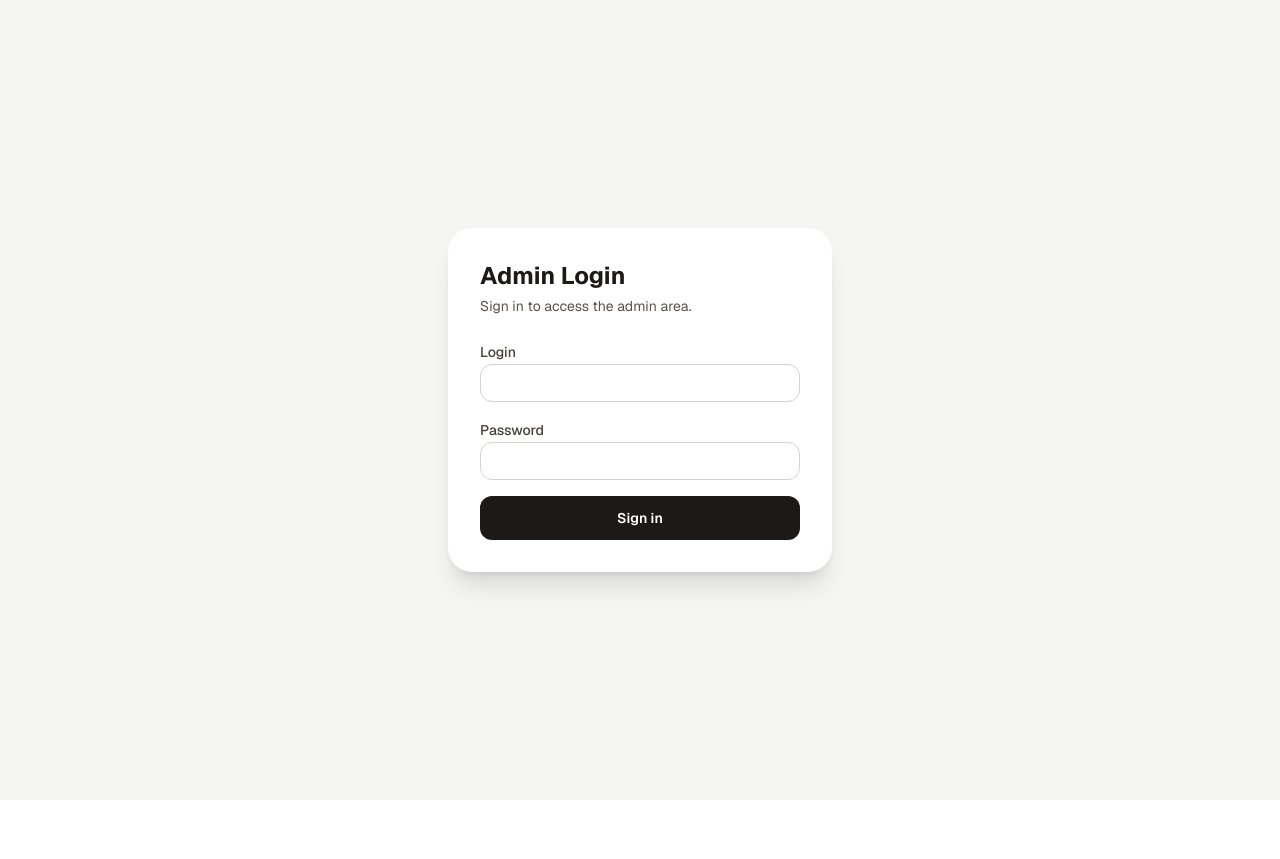
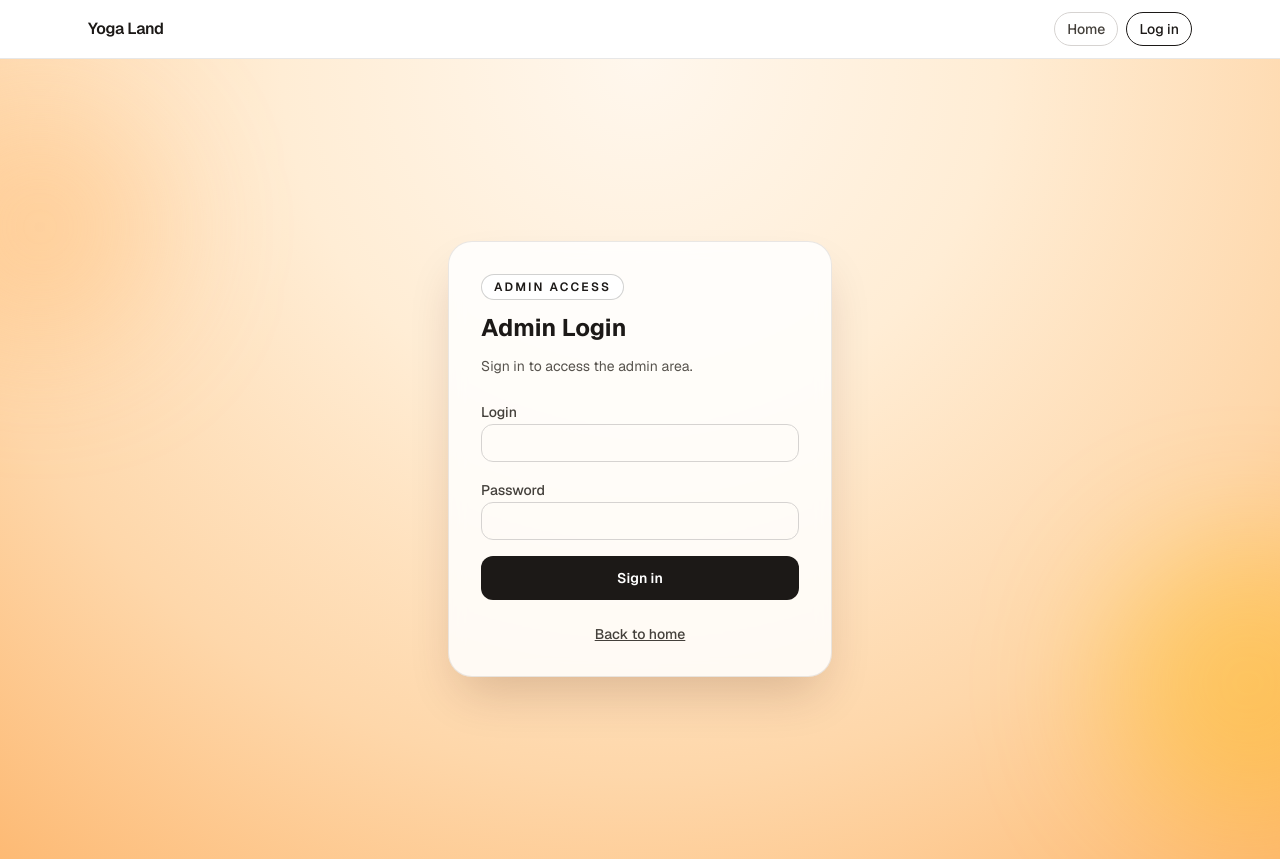
Before and after one commit to DiverVM/yoga-land, a Next.js app: page /login in a window 1280 px wide. Before the commit the page ends 800 px from the top, so only its background shows below. Built offline with nearby package versions, Linux system fonts and the light colour scheme; no server answers.

Commit message:
add header

```diff
--- a/src/app/admin/page.tsx
+++ b/src/app/admin/page.tsx
@@ -4,7 +4,6 @@
   listQrRecords,
   listTransactions,
 } from "@/lib/repositories";
-import { LogoutButton } from "@/components/logout-button";
 
 export default async function AdminPage() {
   const [transactions, qrRecords, emailLogs] = await Promise.all([
@@ -14,31 +13,34 @@
   ]);
 
   return (
-    <div className="min-h-screen bg-stone-950 px-4 py-10 text-stone-100">
+    <div className="relative flex min-h-screen overflow-hidden bg-[radial-gradient(circle_at_top,_#fff7ed_0%,_#ffedd5_35%,_#fed7aa_70%,_#fdba74_100%)] px-4 py-10 text-stone-900">
+      <div className="pointer-events-none absolute -left-20 top-12 h-60 w-60 rounded-full bg-orange-300/35 blur-3xl" />
+      <div className="pointer-events-none absolute -right-28 bottom-8 h-72 w-72 rounded-full bg-amber-400/35 blur-3xl" />
       <main className="mx-auto w-full max-w-6xl space-y-6">
-        <header className="flex flex-wrap items-center justify-between gap-3">
+        <header className="relative rounded-3xl border border-stone-800/10 bg-white/80 p-6 shadow-2xl shadow-orange-950/20 backdrop-blur md:p-8">
+          <div className="flex flex-wrap items-center justify-between gap-3">
           <div>
-            <h1 className="text-3xl font-bold">Admin Debug</h1>
-            <p className="text-sm text-stone-400">
-              Persisted records from JSON mock database.
+            <h1 className="text-3xl font-bold text-stone-900">Admin Debug</h1>
+            <p className="text-sm text-stone-600">
+              Persisted records from your database.
             </p>
           </div>
           <Link
             href="/"
-            className="rounded-lg border border-stone-600 px-4 py-2 text-sm font-medium transition hover:bg-stone-800"
+            className="rounded-full border border-stone-900 px-4 py-2 text-sm font-medium transition hover:bg-stone-900 hover:text-white"
           >
             Back to landing
           </Link>
-          <LogoutButton />
+          </div>
         </header>
 
-        <section className="space-y-3 rounded-2xl border border-stone-800 bg-stone-900 p-4">
-          <h2 className="text-xl font-semibold">
+        <section className="relative rounded-2xl border border-stone-800/10 bg-white/85 p-4 shadow-lg shadow-stone-900/5 md:p-5">
+          <h2 className="mb-3 text-xl font-semibold text-stone-900">
             Transactions ({transactions.length})
           </h2>
           <div className="overflow-x-auto">
             <table className="w-full min-w-[720px] text-left text-sm">
-              <thead className="text-stone-400">
+              <thead className="text-stone-500">
                 <tr>
                   <th className="py-2">ID</th>
                   <th className="py-2">Product</th>
@@ -52,7 +54,7 @@
                 {transactions.map((transaction) => (
                   <tr
                     key={transaction.id}
-                    className="border-t border-stone-800"
+                    className="border-t border-stone-200"
                   >
                     <td className="py-2 pr-3 text-xs">{transaction.id}</td>
                     <td className="py-2">{transaction.productId}</td>
@@ -61,7 +63,7 @@
                     </td>
                     <td className="py-2">{transaction.paymentStatus}</td>
                     <td className="py-2">{transaction.qrId ?? "-"}</td>
-                    <td className="py-2 text-xs text-stone-400">
+                    <td className="py-2 text-xs text-stone-500">
                       {transaction.updatedAt}
                     </td>
                   </tr>
@@ -71,25 +73,25 @@
           </div>
         </section>
 
-        <section className="space-y-3 rounded-2xl border border-stone-800 bg-stone-900 p-4">
-          <h2 className="text-xl font-semibold">
+        <section className="rounded-2xl border border-stone-800/10 bg-white/85 p-4 shadow-lg shadow-stone-900/5 md:p-5">
+          <h2 className="mb-3 text-xl font-semibold text-stone-900">
             QR Records ({qrRecords.length})
           </h2>
           <div className="space-y-3">
             {qrRecords.map((record) => (
               <article
                 key={record.id}
-                className="rounded-xl border border-stone-800 bg-stone-950 p-3"
+                className="rounded-xl border border-stone-200 bg-white p-3"
               >
-                <p className="text-xs text-stone-400">ID: {record.id}</p>
+                <p className="text-xs text-stone-500">ID: {record.id}</p>
                 <p className="text-sm">Transaction: {record.transactionId}</p>
                 <p className="text-sm">Decision: {record.decisionStatus}</p>
-                <p className="truncate text-xs text-stone-400">
+                <p className="truncate text-xs text-stone-500">
                   URL: {record.qrUrl}
                 </p>
                 <Link
                   href={`/qr/${record.id}`}
-                  className="mt-2 inline-block text-sm text-orange-300 underline"
+                  className="mt-2 inline-block text-sm font-medium text-amber-700 underline"
                 >
                   Open details
                 </Link>
@@ -98,18 +100,21 @@
           </div>
         </section>
 
-        <section className="space-y-3 rounded-2xl border border-stone-800 bg-stone-900 p-4">
-          <h2 className="text-xl font-semibold">
+        <section className="rounded-2xl border border-stone-800/10 bg-white/85 p-4 shadow-lg shadow-stone-900/5 md:p-5">
+          <h2 className="mb-3 text-xl font-semibold text-stone-900">
             Email Logs ({emailLogs.length})
           </h2>
           <div className="space-y-2">
             {emailLogs.map((log) => (
-              <p key={log.id} className="rounded-lg bg-stone-950 p-3 text-sm">
+              <p
+                key={log.id}
+                className="rounded-lg border border-stone-200 bg-white p-3 text-sm"
+              >
                 {log.createdAt} | {log.to} | QR {log.qrId} | {log.status}
               </p>
             ))}
             {emailLogs.length === 0 ? (
-              <p className="text-sm text-stone-400">No email sends yet.</p>
+              <p className="text-sm text-stone-500">No email sends yet.</p>
             ) : null}
           </div>
         </section>
--- a/src/app/layout.tsx
+++ b/src/app/layout.tsx
@@ -1,5 +1,6 @@
 import type { Metadata } from "next";
 import { Geist, Geist_Mono } from "next/font/google";
+import { SiteHeader } from "@/components/site-header";
 import "./globals.css";
 
 const geistSans = Geist({
@@ -28,7 +29,10 @@
       lang="en"
       className={`${geistSans.variable} ${geistMono.variable} h-full antialiased`}
     >
-      <body className="min-h-full flex flex-col">{children}</body>
+      <body className="min-h-full flex flex-col">
+        <SiteHeader />
+        {children}
+      </body>
     </html>
   );
 }
--- a/src/app/login/page.tsx
+++ b/src/app/login/page.tsx
@@ -1,6 +1,7 @@
 "use client";
 
 import { useState } from "react";
+import Link from "next/link";
 import { useRouter } from "next/navigation";
 
 export default function LoginPage() {
@@ -37,9 +38,15 @@
   }
 
   return (
-    <div className="flex min-h-screen items-center justify-center bg-stone-100 px-4">
-      <main className="w-full max-w-sm space-y-6 rounded-3xl bg-white p-8 shadow-xl">
-        <div className="space-y-1">
+    <div className="relative flex min-h-screen items-center justify-center overflow-hidden bg-[radial-gradient(circle_at_top,_#fff7ed_0%,_#ffedd5_35%,_#fed7aa_70%,_#fdba74_100%)] px-4 py-12 text-stone-900">
+      <div className="pointer-events-none absolute -left-20 top-12 h-60 w-60 rounded-full bg-orange-300/35 blur-3xl" />
+      <div className="pointer-events-none absolute -right-28 bottom-8 h-72 w-72 rounded-full bg-amber-400/35 blur-3xl" />
+
+      <main className="relative w-full max-w-sm space-y-6 rounded-3xl border border-stone-800/10 bg-white/85 p-8 shadow-2xl shadow-orange-950/20 backdrop-blur">
+        <div className="space-y-3">
+          <p className="inline-block rounded-full border border-stone-900/20 bg-white px-3 py-1 text-xs font-semibold tracking-[0.18em] uppercase">
+            Admin Access
+          </p>
           <h1 className="text-2xl font-bold text-stone-900">Admin Login</h1>
           <p className="text-sm text-stone-600">
             Sign in to access the admin area.
@@ -85,6 +92,12 @@
             {isLoading ? "Signing in..." : "Sign in"}
           </button>
         </form>
+
+        <div className="text-center text-sm">
+          <Link href="/" className="font-medium text-stone-700 underline">
+            Back to home
+          </Link>
+        </div>
       </main>
     </div>
   );
--- a/src/components/logout-button.tsx
+++ b/src/components/logout-button.tsx
@@ -14,7 +14,7 @@
     <button
       type="button"
       onClick={handleLogout}
-      className="rounded-lg border border-red-800 px-4 py-2 text-sm font-medium text-red-400 transition hover:bg-red-900/30"
+      className="rounded-full border border-red-300 px-3 py-1.5 text-sm font-medium text-red-700 transition hover:bg-red-50"
     >
       Log out
     </button>
--- /dev/null
+++ b/src/components/site-header.tsx
@@ -0,0 +1,81 @@
+"use client";
+
+import Link from "next/link";
+import { usePathname } from "next/navigation";
+import { useEffect, useState } from "react";
+import { LogoutButton } from "@/components/logout-button";
+
+type AuthState = "loading" | "guest" | "admin";
+
+export function SiteHeader() {
+  const pathname = usePathname();
+  const [authState, setAuthState] = useState<AuthState>("loading");
+
+  useEffect(() => {
+    let isMounted = true;
+
+    async function loadMe() {
+      try {
+        const res = await fetch("/api/auth/me", { cache: "no-store" });
+        if (!isMounted) return;
+        if (!res.ok) {
+          setAuthState("guest");
+          return;
+        }
+
+        const data = (await res.json()) as { role?: string };
+        setAuthState(data.role === "admin" ? "admin" : "guest");
+      } catch {
+        if (isMounted) setAuthState("guest");
+      }
+    }
+
+    void loadMe();
+
+    return () => {
+      isMounted = false;
+    };
+  }, [pathname]);
+
+  return (
+    <header className="sticky top-0 z-40 border-b border-stone-900/10 bg-white/75 backdrop-blur">
+      <div className="mx-auto flex w-full max-w-6xl items-center justify-between gap-3 px-4 py-3 md:px-6">
+        <Link href="/" className="font-semibold tracking-tight text-stone-900">
+          Yoga Land
+        </Link>
+
+        <nav className="flex items-center gap-2 text-sm">
+          <Link
+            href="/"
+            className="rounded-full border border-stone-300 px-3 py-1.5 font-medium text-stone-700 transition hover:bg-stone-100"
+          >
+            Home
+          </Link>
+
+          {authState === "admin" ? (
+            <>
+              <Link
+                href="/admin"
+                className="rounded-full border border-amber-600 px-3 py-1.5 font-medium text-amber-700 transition hover:bg-amber-50"
+              >
+                Admin
+              </Link>
+              <LogoutButton />
+            </>
+          ) : authState === "guest" ? (
+            <Link
+              href="/login"
+              className="rounded-full border border-stone-900 px-3 py-1.5 font-medium text-stone-900 transition hover:bg-stone-900 hover:text-white"
+            >
+              Log in
+            </Link>
+          ) : (
+            <span className="rounded-full border border-stone-200 px-3 py-1.5 text-stone-400">
+              Checking...
+            </span>
+          )}
+        </nav>
+      </div>
+    </header>
+  );
+}
```
Also changed, not shown: 1 other file (tests, documents, lock files or other folders).
